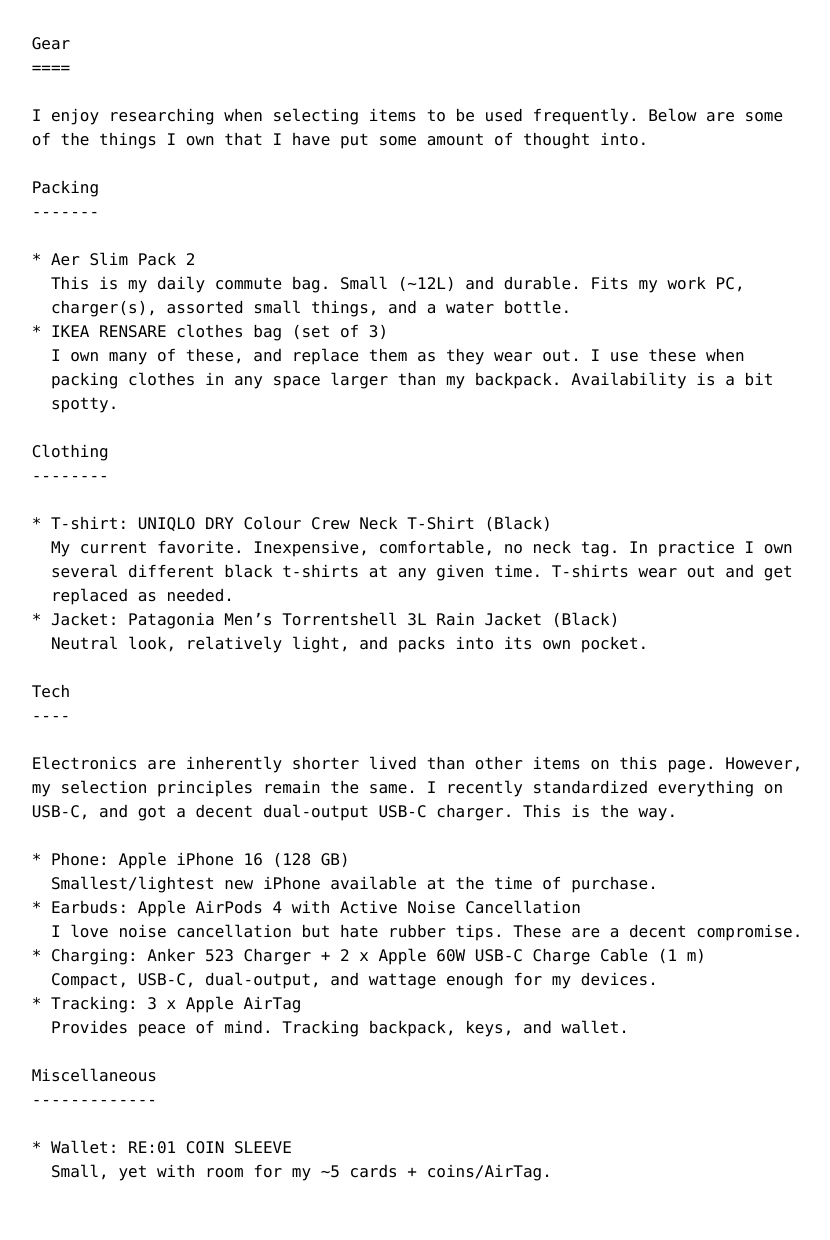
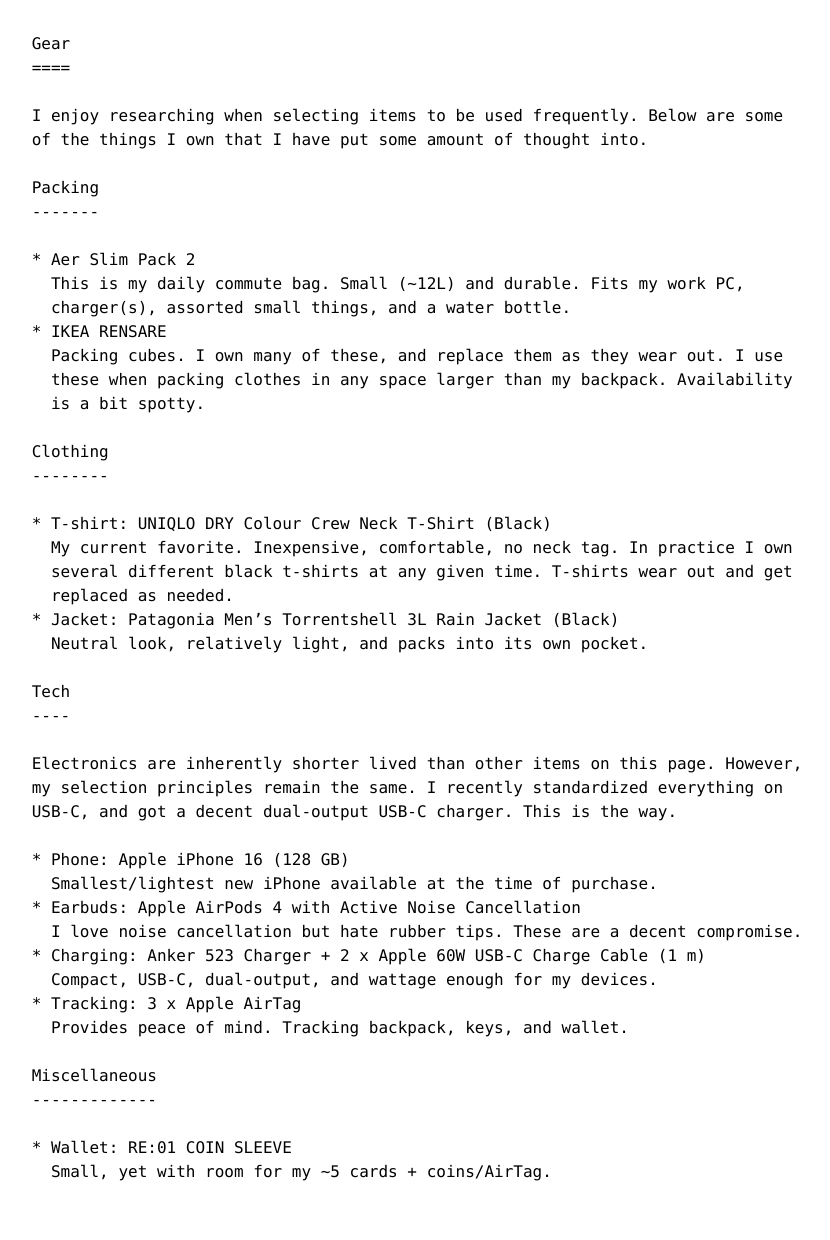
Before and after one commit to mathiaslyngbye/mathiaslyngbye.github.io, a Jekyll site: the page built from gear.md, in a window 1280 px wide. Shown: the whole page, without its empty margins (223-1053 px from the left). Built offline with Jekyll 4.4.1, drawn with Linux system fonts in a browser that asks for light colours.

Commit message:
Update gear.md

```diff
--- a/gear.md
+++ b/gear.md
@@ -13,9 +13,9 @@ Below are some of the things I own that I have put some amount of thought into.
 
     This is my daily commute bag. Small (~12L) and durable. Fits my work PC, charger(s), assorted small things, and a water bottle.
 
-* IKEA RENSARE clothes bag (set of 3)
+* IKEA RENSARE
 
-    I own many of these, and replace them as they wear out.
+    Packing cubes. I own many of these, and replace them as they wear out.
     I use these when packing clothes in any space larger than my backpack.
     Availability is a bit spotty.
 
```
